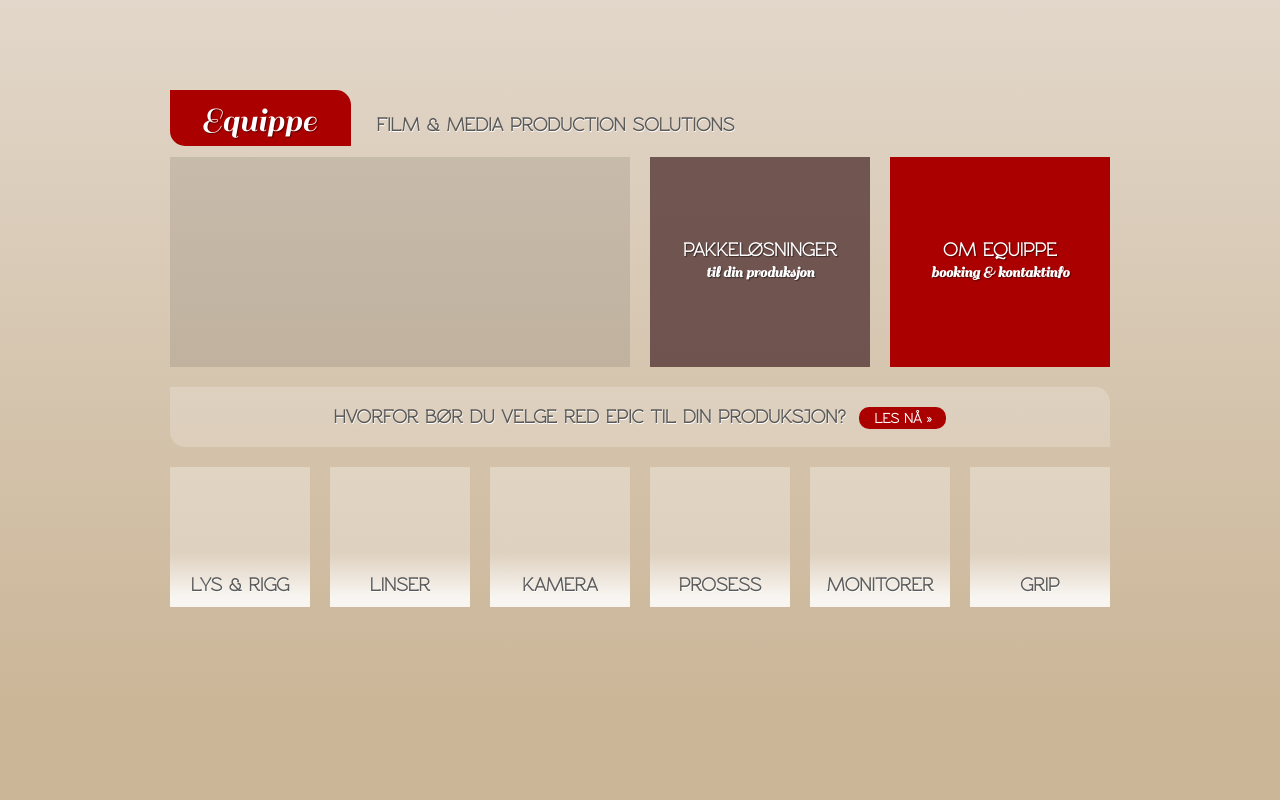
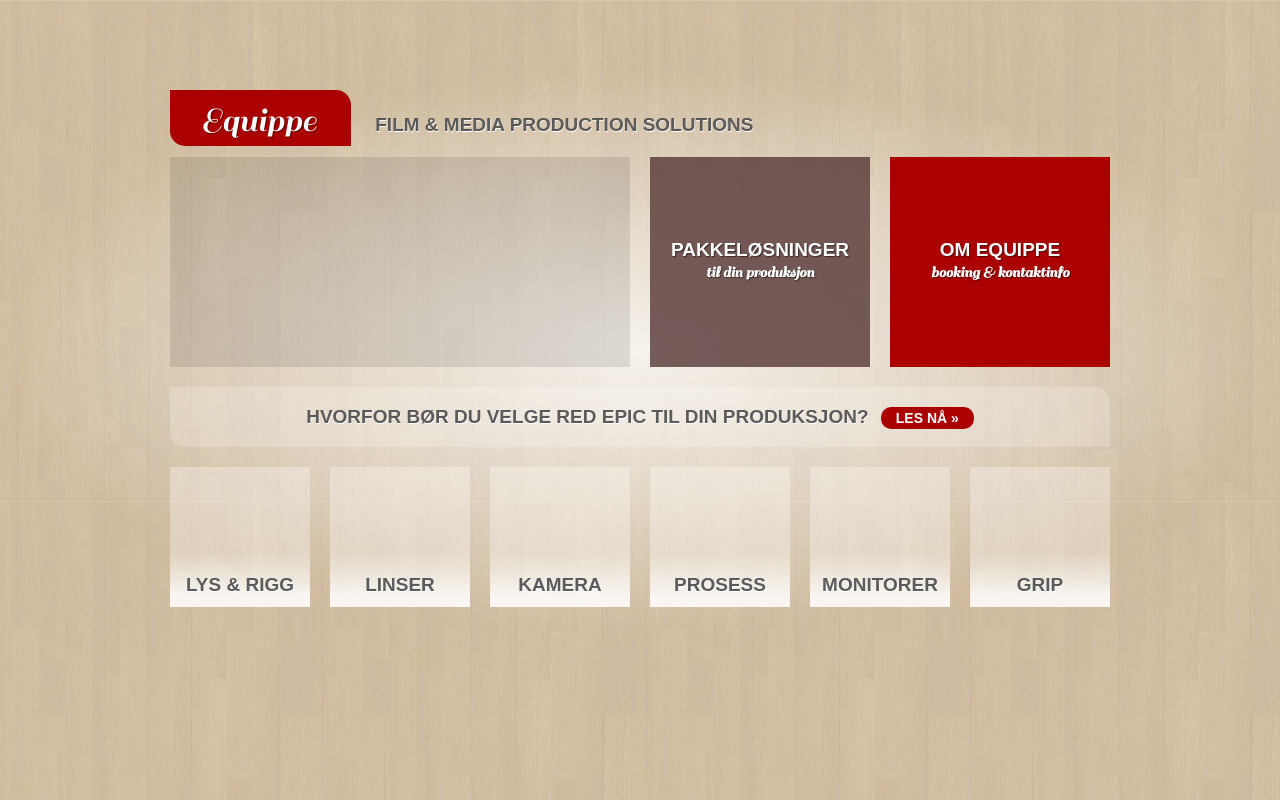
Before and after one commit to kentwilliam/equippe, a PHP site: page /views/index.php in a window 1280 px wide. Run offline with PHP 8.4, Linux system fonts and the light colour scheme; some libraries are stand-ins or nearby versions.

Commit message:
Work done previously before the design revamp

```diff
--- a/public/css/main.css
+++ b/public/css/main.css
@@ -5,41 +5,24 @@
 /* line 1, ../../app/css/_header.sass */
 body {
   font-family: RawengulkDemibold, sans-serif;
-  background-color: #cbb698;
-  background-image: -webkit-gradient(linear, left top, left bottom, from(#e2d7ca), to(#cbb698));
-  /* Chrome, Safari 4+ */
-  background-image: -webkit-linear-gradient(top, #e2d7ca, #cbb698);
-  /* Chrome 10+, iOS 5+, Safari 5.1+ */
-  background-image: -moz-linear-gradient(top, #e2d7ca, #cbb698);
-  /* Firefox 3.6-15 */
-  background-image: -o-linear-gradient(top, #e2d7ca, #cbb698);
-  /* Opera 11.10-12.00 */
-  background-image: linear-gradient(to bottom, #e2d7ca, #cbb698);
-  /* Firefox 16+, IE 10+, Opera 12.50+ */
-  background-repeat: repeat-x;
+  width: 100%;
+  height: 100%;
+  background: url(../gfx/bg_tile.png);
 }
 
-/* line 5, ../../app/css/_header.sass */
+/* line 7, ../../app/css/_header.sass */
 ul, ol {
   list-style-type: none;
 }
 
-/* line 8, ../../app/css/_header.sass */
+/* line 10, ../../app/css/_header.sass */
 li {
   display: block;
   list-style-type: nonehtml;
   height: 100%;
 }
 
-/* line 13, ../../app/css/_header.sass */
-body {
-  font-family: RawengulkRegular, sans-serif;
-  width: 100%;
-  height: 100%;
-  background: #cbb698;
-}
-
-/* line 19, ../../app/css/_header.sass */
+/* line 15, ../../app/css/_header.sass */
 #background {
   position: absolute;
   top: 0;
@@ -47,46 +30,46 @@ body {
   width: 100%;
   height: 700px;
   z-index: -1;
-  background: -webkit-gradient(linear, 50% 0%, 50% 100%, color-stop(0%, #e2d7ca), color-stop(100%, #cbb698));
-  background: -webkit-linear-gradient(top, #e2d7ca, #cbb698);
-  background: -moz-linear-gradient(top, #e2d7ca, #cbb698);
-  background: -o-linear-gradient(top, #e2d7ca, #cbb698);
-  background: linear-gradient(top, #e2d7ca, #cbb698);
+  background: -webkit-gradient(radial, 50% 40%, 0, 50% 40%, 100, color-stop(0%, rgba(255, 255, 255, 0.8)), color-stop(100%, rgba(255, 255, 255, 0)));
+  background: -webkit-radial-gradient(50% 40%, rgba(255, 255, 255, 0.8) 0%, rgba(255, 255, 255, 0) 100%);
+  background: -moz-radial-gradient(50% 40%, rgba(255, 255, 255, 0.8) 0%, rgba(255, 255, 255, 0) 100%);
+  background: -o-radial-gradient(50% 40%, rgba(255, 255, 255, 0.8) 0%, rgba(255, 255, 255, 0) 100%);
+  background: radial-gradient(50% 40%, rgba(255, 255, 255, 0.8) 0%, rgba(255, 255, 255, 0) 100%);
 }
 
-/* line 28, ../../app/css/_header.sass */
+/* line 24, ../../app/css/_header.sass */
 div, h1, h2, h3 {
   line-height: 1.2em;
 }
 
-/* line 31, ../../app/css/_header.sass */
+/* line 27, ../../app/css/_header.sass */
 h2, h3 {
   text-shadow: 0.5px 1px 0 white;
   color: rgba(51, 51, 51, 0.8);
   font-size: 19px;
 }
 
-/* line 36, ../../app/css/_header.sass */
+/* line 32, ../../app/css/_header.sass */
 a {
   color: rgba(51, 51, 51, 0.8);
 }
-/* line 38, ../../app/css/_header.sass */
+/* line 34, ../../app/css/_header.sass */
 a:hover {
   color: rgba(51, 51, 51, 0.8);
   text-decoration: none;
 }
 
-/* line 42, ../../app/css/_header.sass */
+/* line 38, ../../app/css/_header.sass */
 .home .row,
 .home header {
   text-transform: uppercase;
 }
 
-/* line 46, ../../app/css/_header.sass */
+/* line 42, ../../app/css/_header.sass */
 header {
   margin: 90px 0 10px;
 }
-/* line 49, ../../app/css/_header.sass */
+/* line 45, ../../app/css/_header.sass */
 header h1 {
   background: #aa0000;
   color: white;
@@ -100,17 +83,17 @@ header h1 {
   text-transform: none;
   text-shadow: 1px 1px 1px rgba(0, 0, 0, 0.5);
 }
-/* line 62, ../../app/css/_header.sass */
+/* line 58, ../../app/css/_header.sass */
 header h2, header span {
   display: inline-block;
 }
-/* line 65, ../../app/css/_header.sass */
+/* line 61, ../../app/css/_header.sass */
 header span {
   display: none;
   float: right;
 }
 
-/* line 69, ../../app/css/_header.sass */
+/* line 65, ../../app/css/_header.sass */
 ul, ol {
   list-style-type: none;
   margin: 0;
```
Also changed, not shown: app/css/_header.sass (+4 -8 lines), public/gfx/bg_tile.fw.png (added), public/gfx/bg_tile.png (added).
